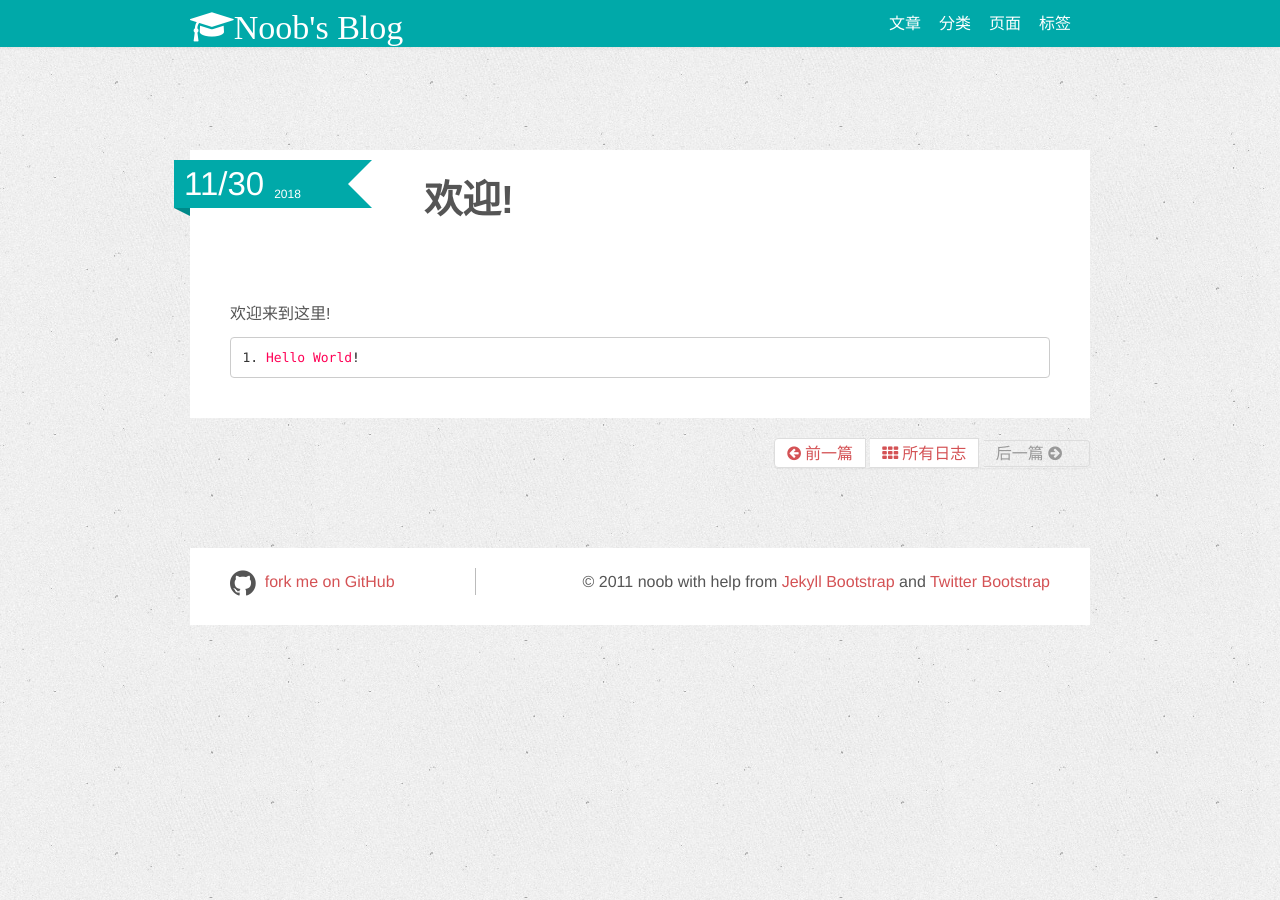
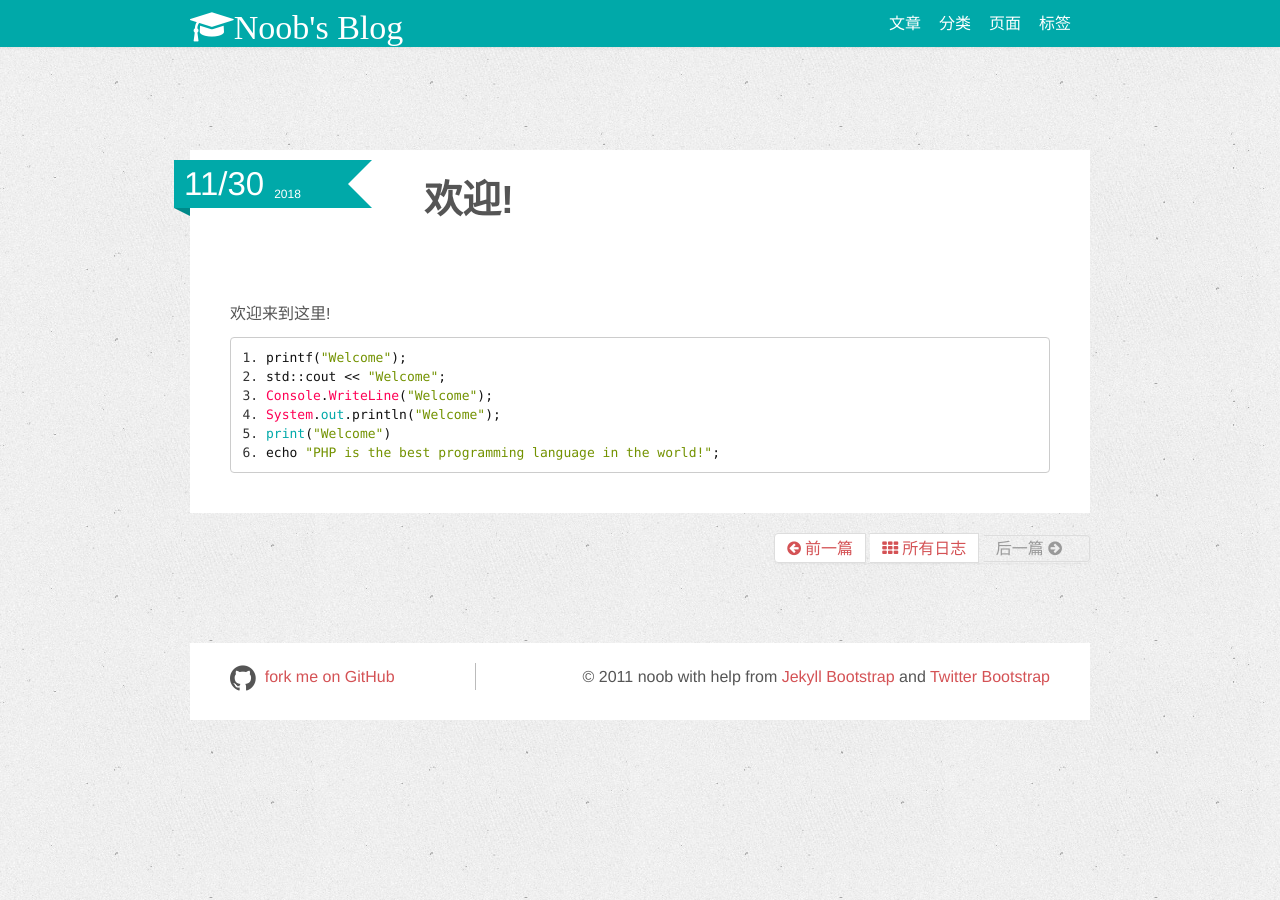
Before and after one commit to noobPlusPlus/noobplusplus.github.io, a Jekyll site: the page built from _posts/2018-11-30-欢迎.md, in a window 1280 px wide. Built offline with Jekyll 4.4.1, drawn with Linux system fonts in a browser that asks for light colours; nearby versions of some CDN libraries.

Commit message:
Update 2018-11-30-欢迎.md

```diff
--- a/_posts/2018-11-30-欢迎.md
+++ b/_posts/2018-11-30-欢迎.md
@@ -13,7 +13,12 @@ published: true
 
 欢迎来到这里!
 <pre class="prettyprint linenums">
-Hello World!
+printf("Welcome");
+std::cout << "Welcome";
+Console.WriteLine("Welcome");
+System.out.println("Welcome");
+print("Welcome")
+echo "PHP is the best programming language in the world!";
 </pre>
 
 
```
